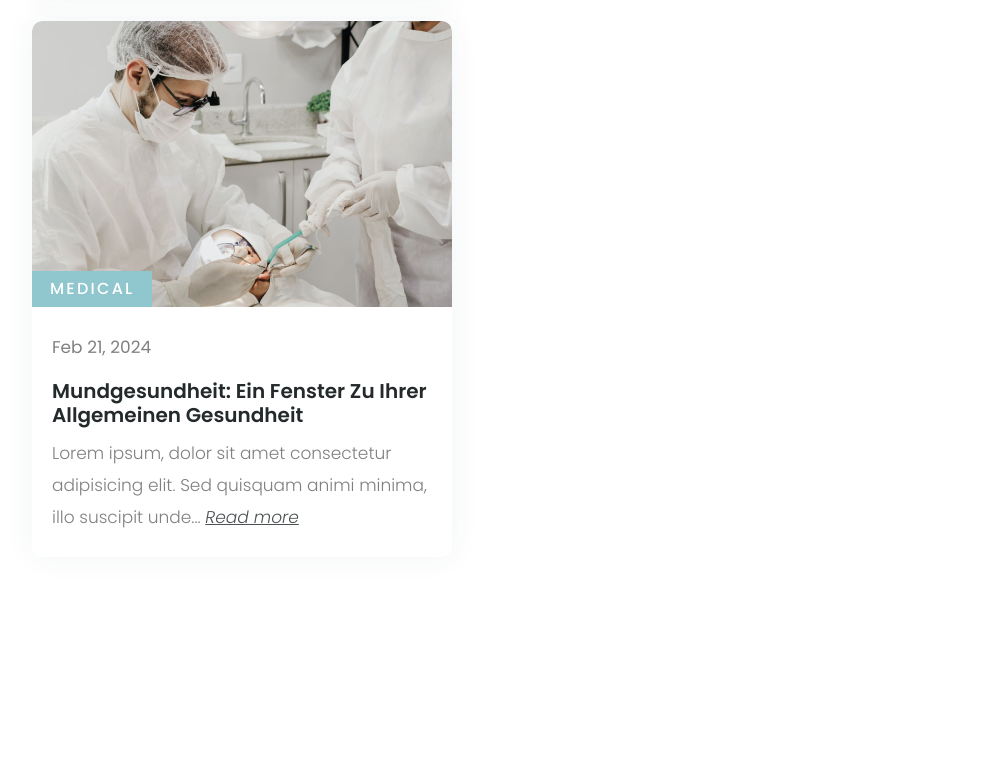
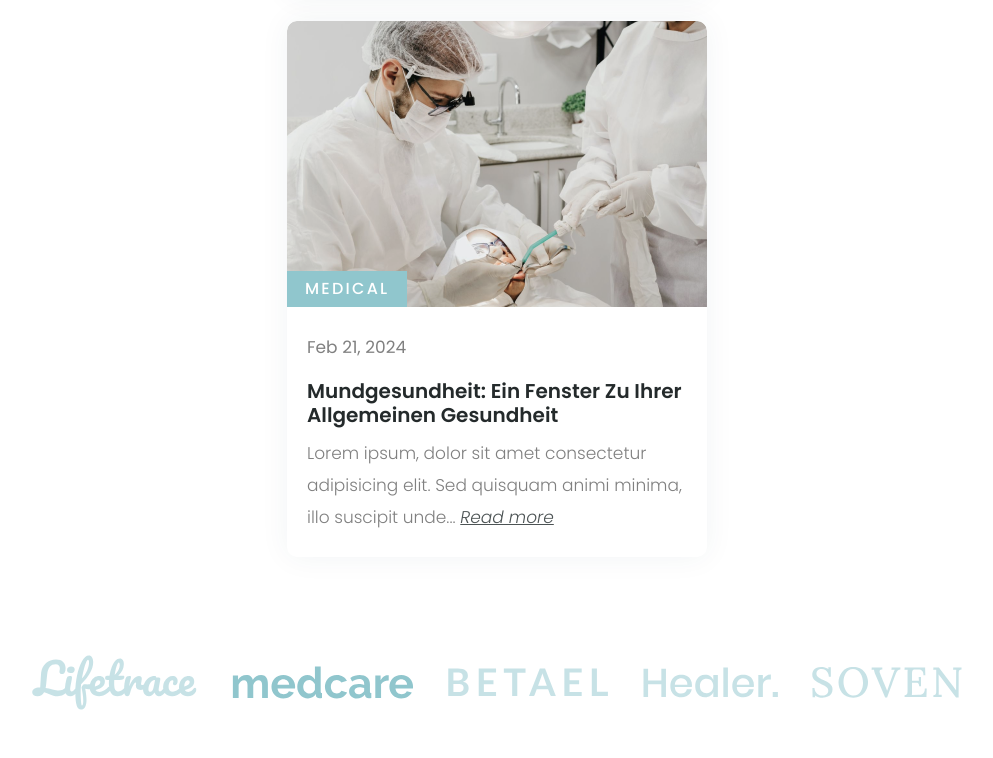
Before and after one commit to edantal/Theme-Insove--TailwindCSS, a website: page index.html in a window 1280 px wide. Shown: the part 7290-8048 px from the top of the page, without its empty margins (143-1136 px from the left). Before the commit the page ends 7897 px from the top, so only its background shows below. Drawn offline with nearby package versions, Linux system fonts and the light colour scheme.

Commit message:
Add brands section

```diff
--- a/index.html
+++ b/index.html
@@ -912,7 +912,7 @@
         </h2>
 
         <div
-          class="flex flex-col xl:flex-row gap-y-6 xl:gap-y-0 items-start xl:justify-between mb-[50px]"
+          class="flex flex-col xl:flex-row gap-y-6 xl:gap-y-0 items-center xl:items-start xl:justify-between mb-[50px]"
         >
           <!-- post 1 -->
           <div
@@ -954,7 +954,7 @@
             <div class="relative overflow-hidden">
               <img
                 src="assets/images/blog/img-2.png"
-                alt="Blog 1"
+                alt="Blog 2"
                 class="group-hover:scale-110 transition-all ease-out duration-500"
               />
               <div
@@ -987,7 +987,7 @@
             <div class="relative overflow-hidden">
               <img
                 src="assets/images/blog/img-3.png"
-                alt="Blog 1"
+                alt="Blog 3"
                 class="group-hover:scale-110 transition-all ease-out duration-500"
               />
               <div
@@ -1016,6 +1016,41 @@
       </div>
     </section>
 
+    <!--~~~~~~~~~~~~~ BRANDS ~~~~~~~~~~~~~-->
+    <section class="brands section">
+      <div class="container mx-auto">
+        <div
+          class="flex flex-col lg:flex-row gap-y-12 lg:gap-y-0 justify-between items-center"
+        >
+          <img
+            class="brands__logo"
+            src="assets/images/brands/brand-1.svg"
+            alt="Lifetrace"
+          />
+          <img
+            class="brands__logo"
+            src="assets/images/brands/brand-2.svg"
+            alt="Medcare"
+          />
+          <img
+            class="brands__logo"
+            src="assets/images/brands/brand-3.svg"
+            alt="Betael"
+          />
+          <img
+            class="brands__logo"
+            src="assets/images/brands/brand-4.svg"
+            alt="Healer"
+          />
+          <img
+            class="brands__logo"
+            src="assets/images/brands/brand-5.svg"
+            alt="Soven"
+          />
+        </div>
+      </div>
+    </section>
+
     <script src="js/swiper-bundle.min.js"></script>
     <script src="js/scrollreveal.min.js"></script>
     <script src="js/main.js"></script>
```
